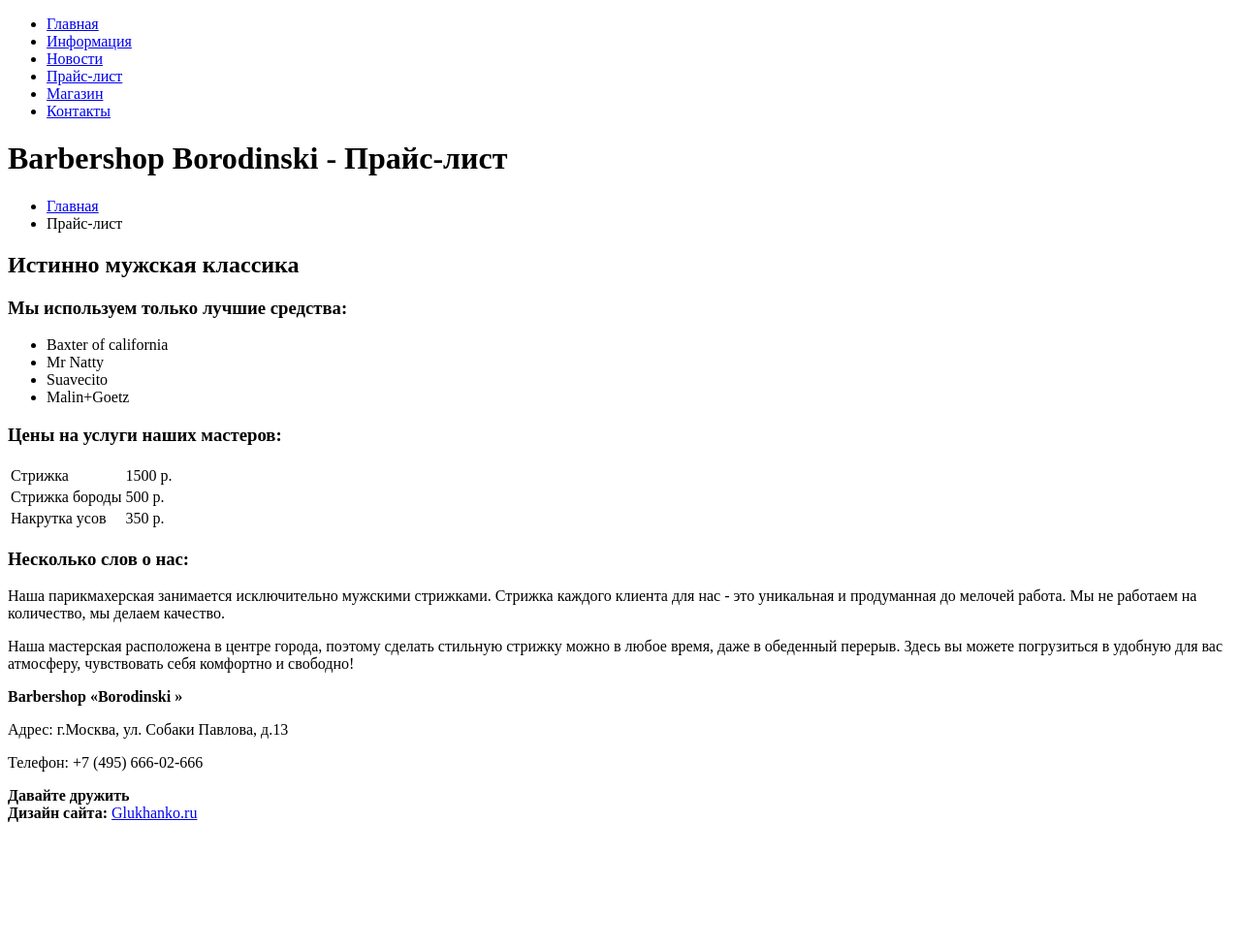
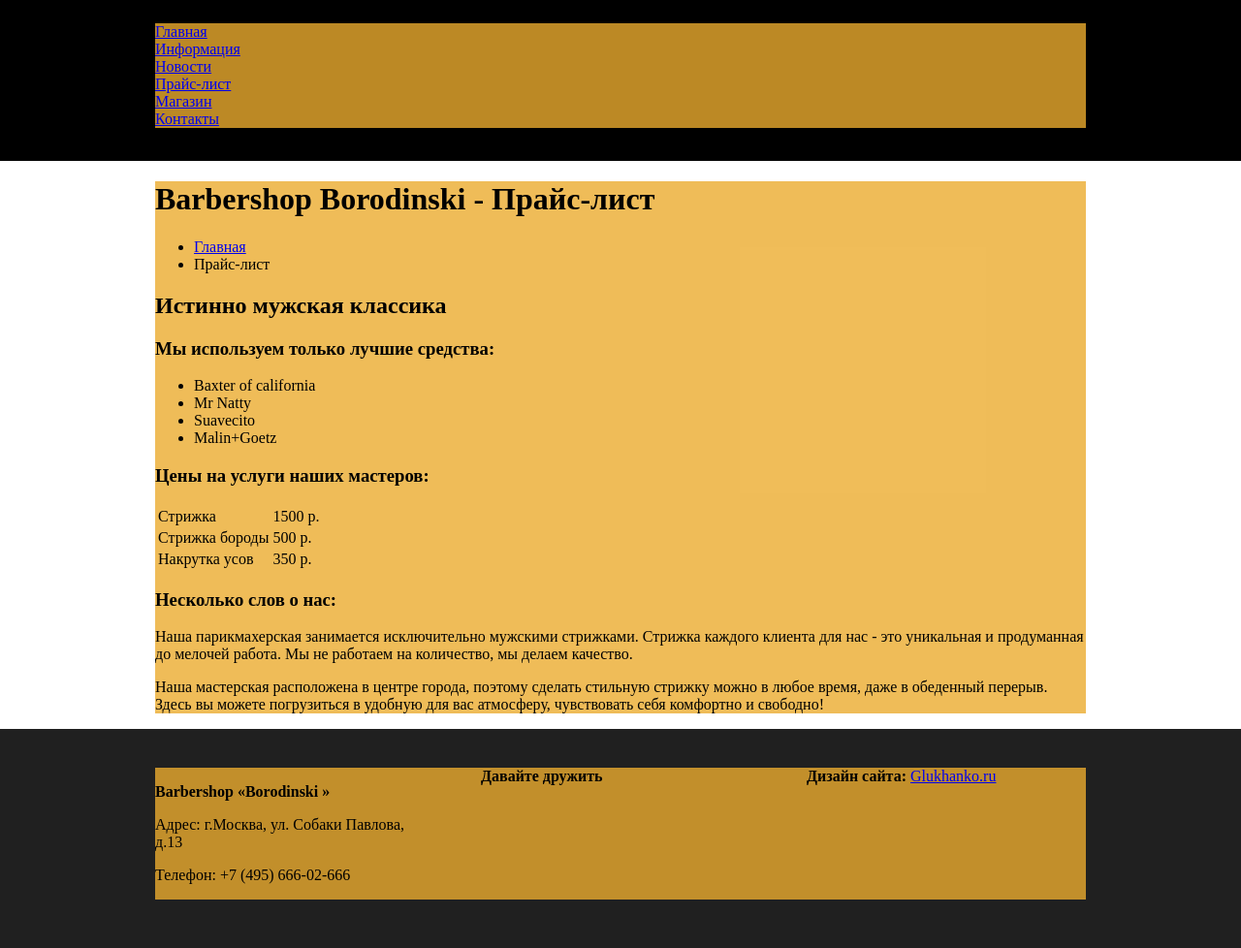
Before and after one commit to maler1988/htmlacademy, a PHP site: page /pricelist.php in a window 1280 px wide. Shown: the whole page at 97% size. Before the commit the page ends 848 px from the top, so only its background shows below. Run offline with PHP 8.4, Linux system fonts and the light colour scheme.

Commit message:
Сетки + фотошоп для верстальщика

```diff
--- a/catalog.php
+++ b/catalog.php
@@ -3,6 +3,7 @@
 	<head>
 		<title>Barbershop Borodinski - Каталог</title>
 		<meta charset="utf-8" >
+		<link rel="stylesheet" href="/css/style.css" >
 	</head>
 	<body>
 		<!-- Верхнее меню -->
@@ -150,5 +151,7 @@
 				</div>
 			</div>
 		</div>
+		<script type="text/javascript" src="/js/init.js" ></script>
+		<script type="text/javascript" src="/js/script.js" ></script>
 	</body>
 </html>
--- /dev/null
+++ b/css/style.css
@@ -0,0 +1,113 @@
+@CHARSET "UTF-8";
+
+body {
+	margin: 0px;
+}
+
+.header {
+	background: #000;
+	padding: 24px 0px;
+}
+
+.top-menu {
+	margin: 0px;
+	padding: 0px;
+	list-style: none;
+	display:block;
+	width: 80%;
+}
+
+.layout-center-wrapper {
+	width: 960px;
+	margin: 0 auto;
+	background: rgba(236, 172, 47, 0.8);
+	margin-bottom: 10px;
+}
+
+.logo {
+	margin: 0 auto;
+	width: 368px;
+	height: 204px;
+	background-image: url("images/logo.png") no-repeat;
+	margin-top: 50px;
+}
+
+.features {
+	display: block;
+	list-style: none;
+	margin: 0px;
+	padding: 0px;
+}
+
+.features:after {
+	content:"";
+	display: block;
+	clear:both;
+}
+
+.features li {
+	width: 30%;
+	display: block;
+	float: left;
+	margin-right: 5%;
+	background: rgba(84, 167, 70, 0.8);
+}
+
+.features li:last-child {
+	margin-right: 0px;
+}
+
+.index-section {
+	margin: 35px 0px;
+	padding: 50px;
+}
+
+.index-section:after {
+	content:"";
+	display: block;
+	clear: both;
+}
+
+.index-left-column {
+	background: rgba(84, 167, 70, 0.8);
+	width: 50%;
+	float: left;
+}
+
+.index-right-column {
+	background: rgba(75, 124, 56, 0.8);
+	width: 50%;
+	float: right;
+}
+
+
+.footer {
+	background: #202020;
+	padding: 40px 0px;
+}
+
+.footer .layout-center-wrapper:after {
+	content:"";
+	clear: both;
+	display: block;
+}
+
+.contacts-adress {
+	width: 30%;
+	float:left;
+	display: block;
+	margin-right: 5%;
+}
+
+.social-buttons {
+	width: 30%;
+	float:left;
+	display: block;
+	margin-right: 5%;
+}
+
+.copyright {
+	width: 30%;
+	float:left;
+	display: block;
+}
--- a/index.php
+++ b/index.php
@@ -3,6 +3,7 @@
 	<head>
 		<title>Barbershop Borodinski</title>
 		<meta charset="utf-8" >
+		<link rel="stylesheet" href="/css/style.css" >
 	</head>
 	<body>
 		<!-- Верхнее меню -->
@@ -18,7 +19,7 @@
 				</ul>
 				<!-- аккаунт блок -->
 				<div class="account-menu">
-					<a class="account-menu-enter" href="#"  ></a>
+					<a class="account-menu-enter" href="#"  >Войти</a>
 				</div>
 			</div>
 		</div>
@@ -99,5 +100,8 @@
 				</div>
 			</div>
 		</div>
+
+		<script type="text/javascript" src="/js/init.js" ></script>
+		<script type="text/javascript" src="/js/script.js" ></script>
 	</body>
 </html>
--- a/pricelist.php
+++ b/pricelist.php
@@ -3,6 +3,7 @@
 	<head>
 		<title>Barbershop Borodinski - Прайс-лист</title>
 		<meta charset="utf-8" >
+		<link rel="stylesheet" href="/css/style.css" >
 	</head>
 	<body>
 		<!-- Верхнее меню -->
@@ -99,5 +100,7 @@
 				</div>
 			</div>
 		</div>
+		<script type="text/javascript" src="/js/init.js" ></script>
+		<script type="text/javascript" src="/js/script.js" ></script>
 	</body>
 </html>
```
Also changed, not shown: images/bg-grey.jpg (added), images/bg-white.jpg (added), images/icon-enter.png (added), images/icon-fb.png (added), images/icon-inst.png (added), images/icon-rectangle.png (added), images/icon-vk.png (added), images/logo.png (added), js/init.js (added), js/script.js (added), pictures/product_1.jpg (added), pictures/product_2.jpg (added), pictures/product_3.jpg (added), pictures/product_4.jpg (added), 2 more files.
